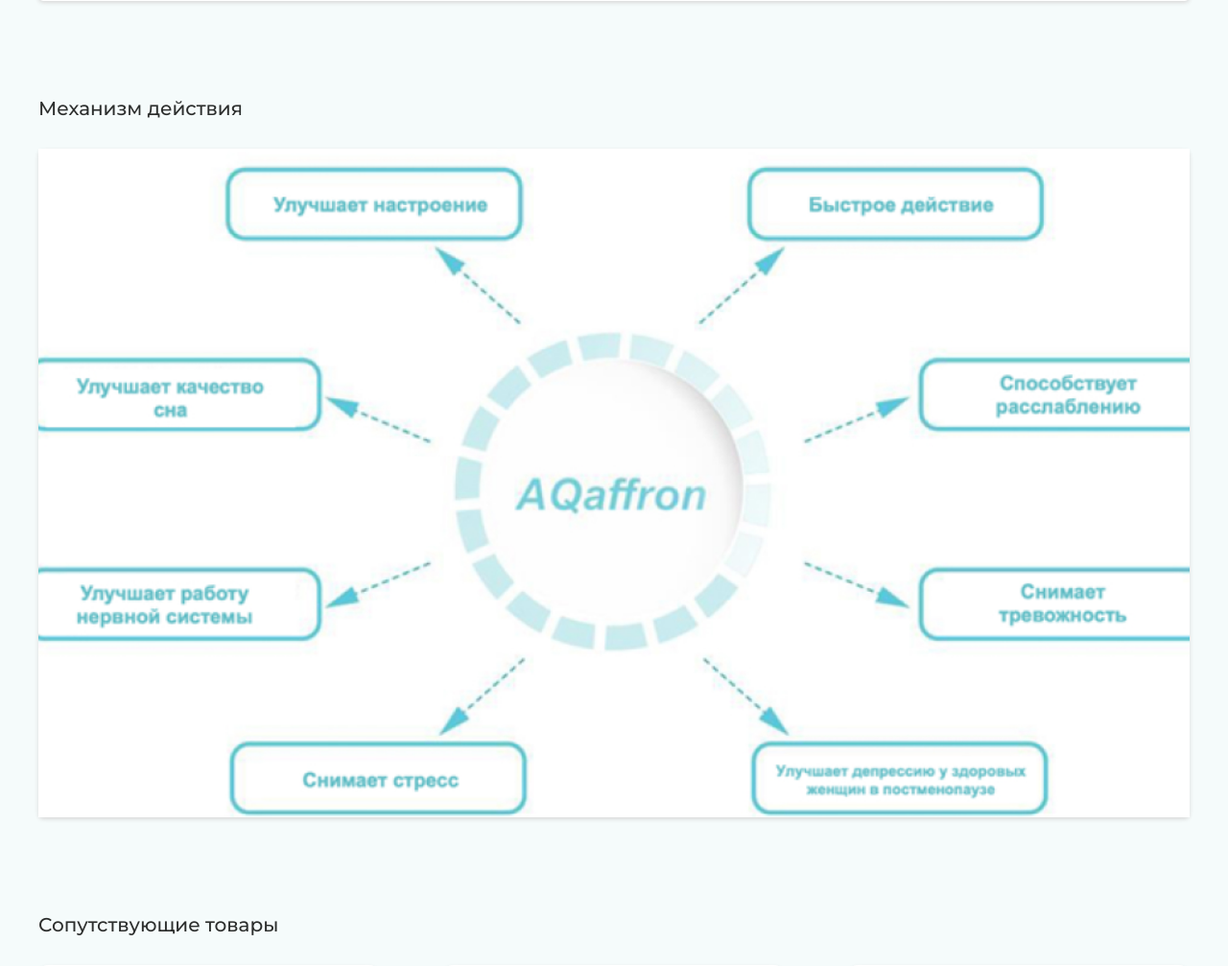
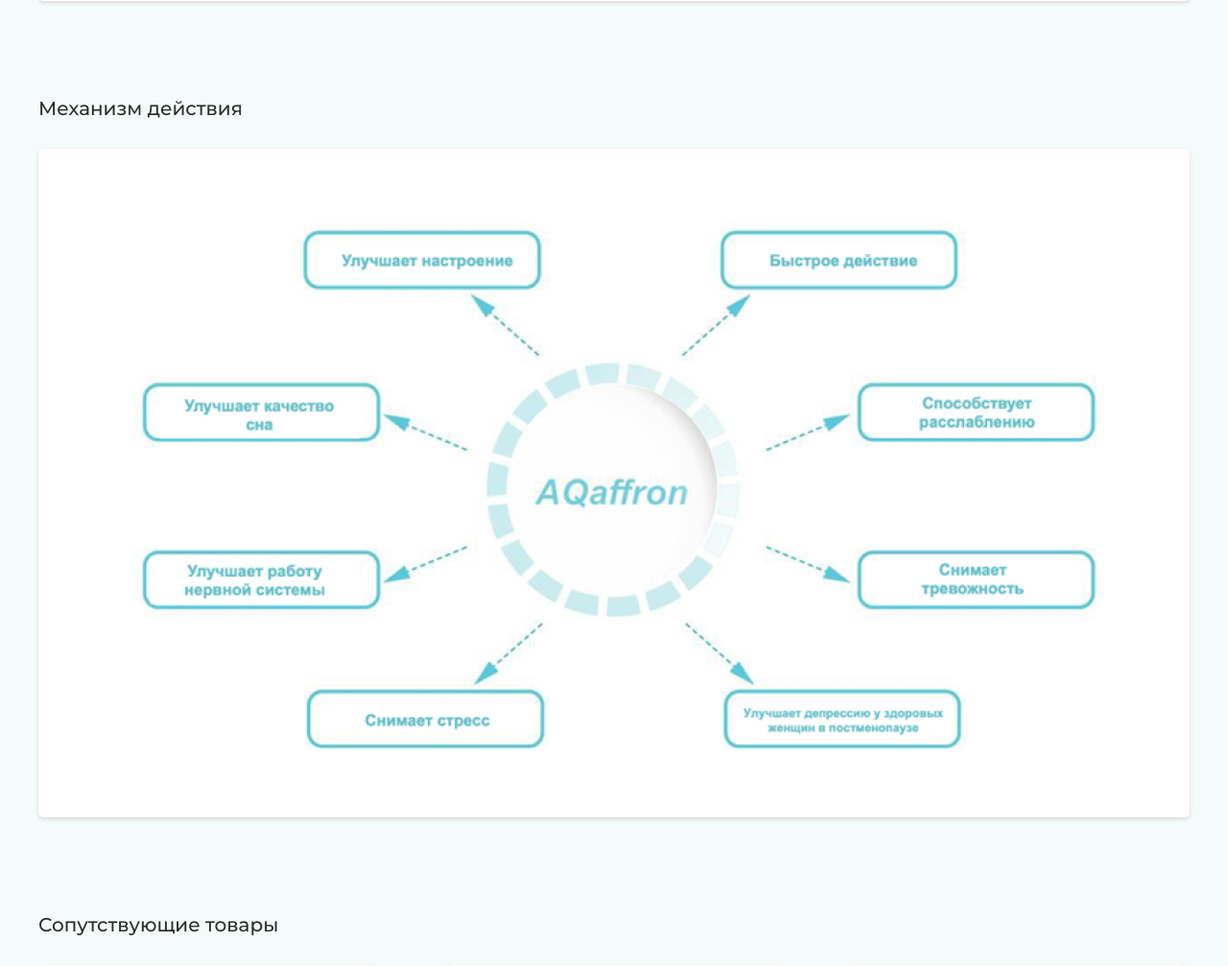
Before and after one commit to kingoker/AORA_django, a Django app: page /product/1 in a window 1280 px wide. Shown: the part 1037-2044 px from the top of the page at 96% size. Run offline with Django 4.2, Linux system fonts and the light colour scheme; data that the repository does not hold is empty.

Commit message:
styles changed 2

```diff
--- a/AORA/static/css/main.css
+++ b/AORA/static/css/main.css
@@ -1073,6 +1073,11 @@ img{
     align-items: center;
     justify-content: center;
 }
+.action__container_section img{
+    object-fit: scale-down;
+    width: 100%;
+    height: 100%;
+}
 
 .appropriate__products_container {
     max-width: 1200px;
```
